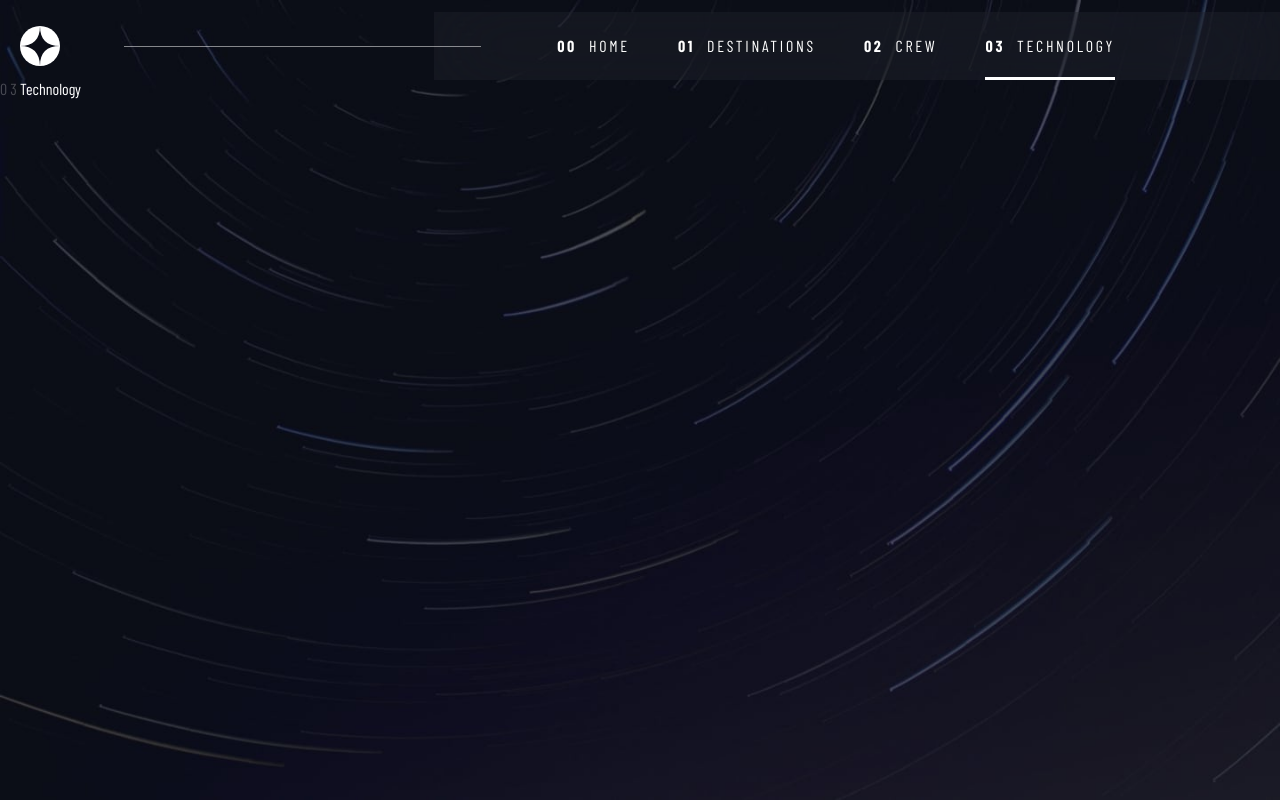
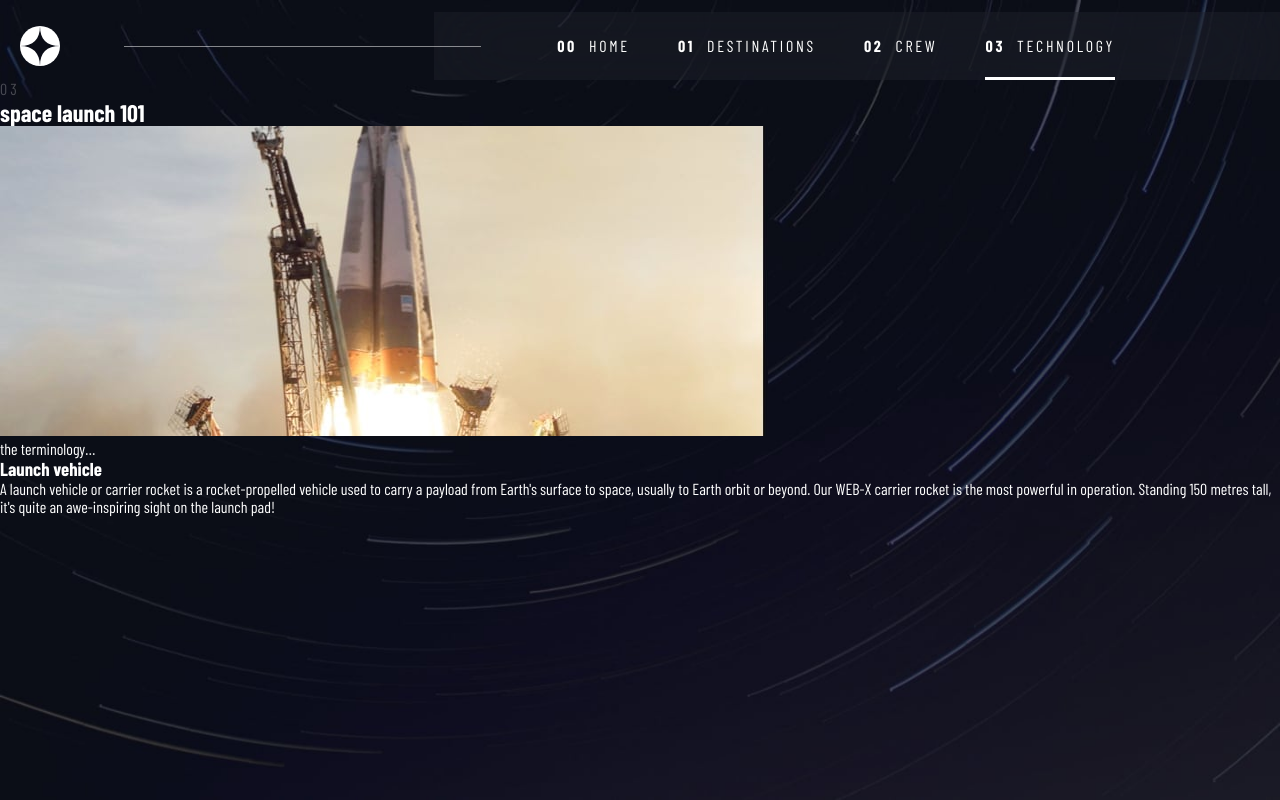
Before and after one commit to A-Awad1/Space-Tourism-Website, a Vue app: page /technology in a window 1280 px wide. Built offline with nearby package versions, Linux system fonts and the light colour scheme; a web font is replaced by a local one.

Commit message:
update technology view

```diff
--- a/src/views/TechnologyView.vue
+++ b/src/views/TechnologyView.vue
@@ -1,7 +1,27 @@
 <template>
   <section class="technology">
-    <PageNumberSpan />
-    Technology
+    <header>
+      <PageNumberSpan />
+      <h2>space launch 101</h2>
+    </header>
+    <main>
+      <div class="img">
+        <img :src="currentImg" alt="technology-img" />
+      </div>
+      <ul>
+        <li
+          v-for="tech in allTech"
+          :key="tech"
+          :class="{ active: currentTechName === tech }"
+          @click="currentTechName = tech"
+        ></li>
+      </ul>
+      <div class="info">
+        <span>the terminology…</span>
+        <h3 v-text="currentTech.name"></h3>
+        <p v-text="currentTech.description"></p>
+      </div>
+    </main>
   </section>
 </template>
 
@@ -9,8 +29,64 @@
 import PageNumberSpan from "@/components/PageNumberSpan";
 export default {
   name: "TechnologyView",
+  inject: {
+    siteData: "siteData",
+  },
+  data() {
+    return {
+      currentTechName: this.siteData.technology.map((e) => e.name)[0],
+    };
+  },
+  computed: {
+    allTech: function () {
+      return this.siteData.technology.map((e) => e.name);
+    },
+    currentTech: function () {
+      return this.siteData.technology.filter(
+        (e) => e.name === this.currentTechName
+      )[0];
+    },
+    currentImg: function () {
+      return require(`../assets/technology/image-${this.currentTechName
+        .replace(" ", "-")
+        .toLowerCase()}-landscape.jpg`);
+      // portrait
+    },
+  },
   components: {
     PageNumberSpan,
   },
 };
 </script>
+<style lang="scss">
+section.technology {
+  > {
+    header {
+      h2 {
+      }
+    }
+    main {
+      > {
+        div.img {
+          img {
+          }
+        }
+        ul {
+          li {
+          }
+        }
+        div.info {
+          > {
+            span {
+            }
+            h3 {
+            }
+            p {
+            }
+          }
+        }
+      }
+    }
+  }
+}
+</style>
```
